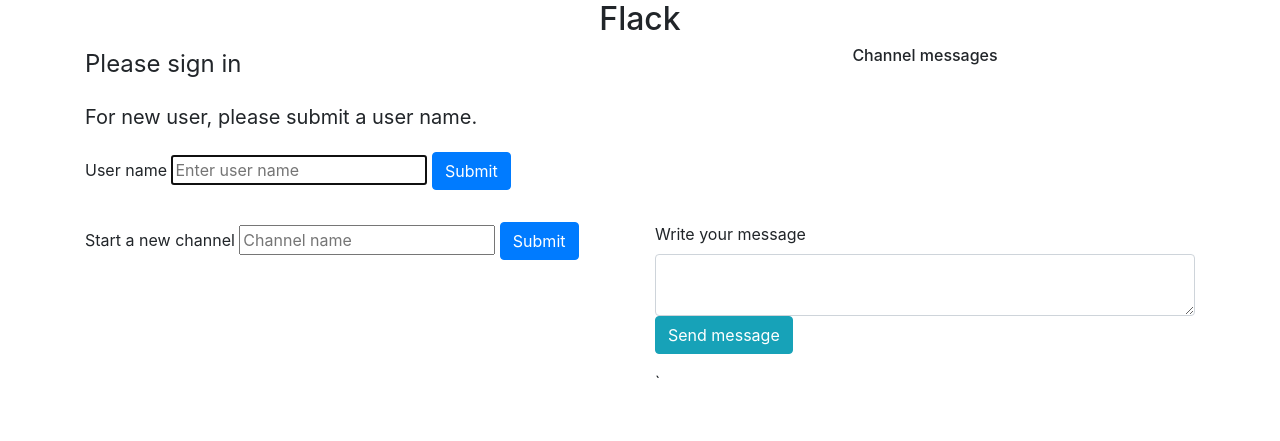
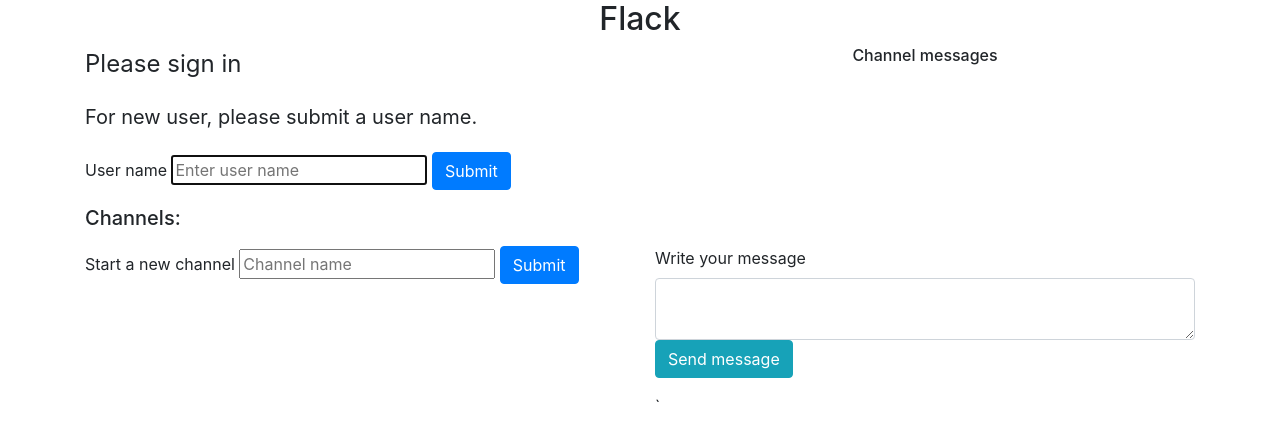
Before and after one commit to nolaProgramierer/Flack, a Flask app: page / in a window 1280 px wide. Shown: the top 441 px of the page. Run offline with Flask 2, Linux system fonts and the light colour scheme; some libraries are stand-ins or nearby versions.

Commit message:
Minor cleanup, all working

```diff
--- a/static/js/index.js
+++ b/static/js/index.js
@@ -1,6 +1,6 @@
 // Add name to local storage if name does not exist
 document.addEventListener('DOMContentLoaded', function() {
-
+  // If no user in localStorage, add one
   if (!localStorage.getItem('name')) {
     document.querySelector('#current-user').innerHTML = "Please sign in";
       document.querySelector('#user-form').onsubmit = function() {
@@ -31,9 +31,7 @@ document.addEventListener('DOMContentLoaded', function() {
     li.setAttribute('class', 'channel')
     li.innerHTML = document.querySelector('#channel-name').value;
     document.querySelector('#channel-item').append(li);
-
     document.querySelector('#channel-name').value = '';
-
     // make channels clickable; break out into separate function
     var listChannels = document.getElementsByClassName('channel');
     for (var i = 0; i < listChannels.length; i++) {
@@ -44,4 +42,5 @@ document.addEventListener('DOMContentLoaded', function() {
     }
     return false;
   };
+
 });
--- a/templates/index.html
+++ b/templates/index.html
@@ -30,6 +30,7 @@
 
   <div class="row">
     <div class="col-md-6">
+      <h5>Channels:</h5>
       <ul id="channel-item">
         <!--Channels appear here-->
       </ul>
```
Lines whose indentation alone changed are shown as unchanged.
